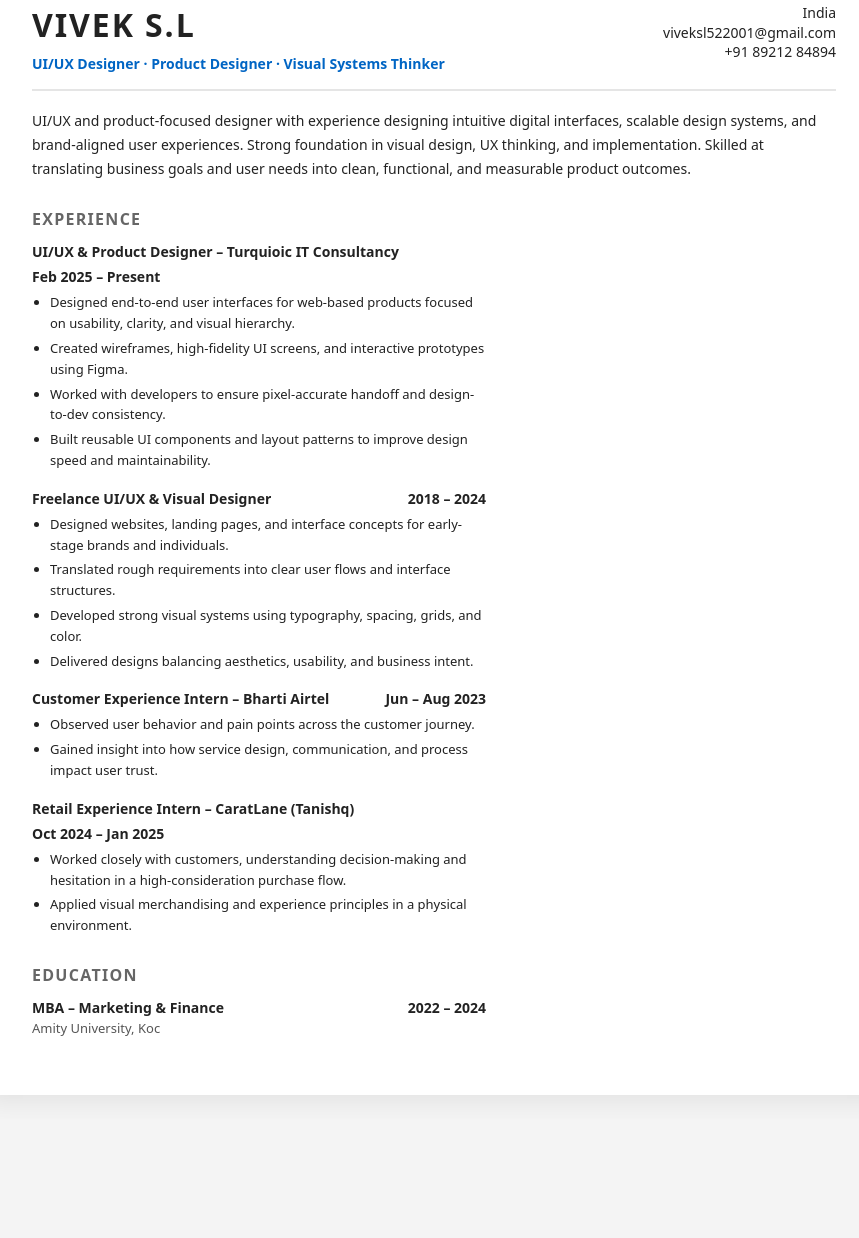
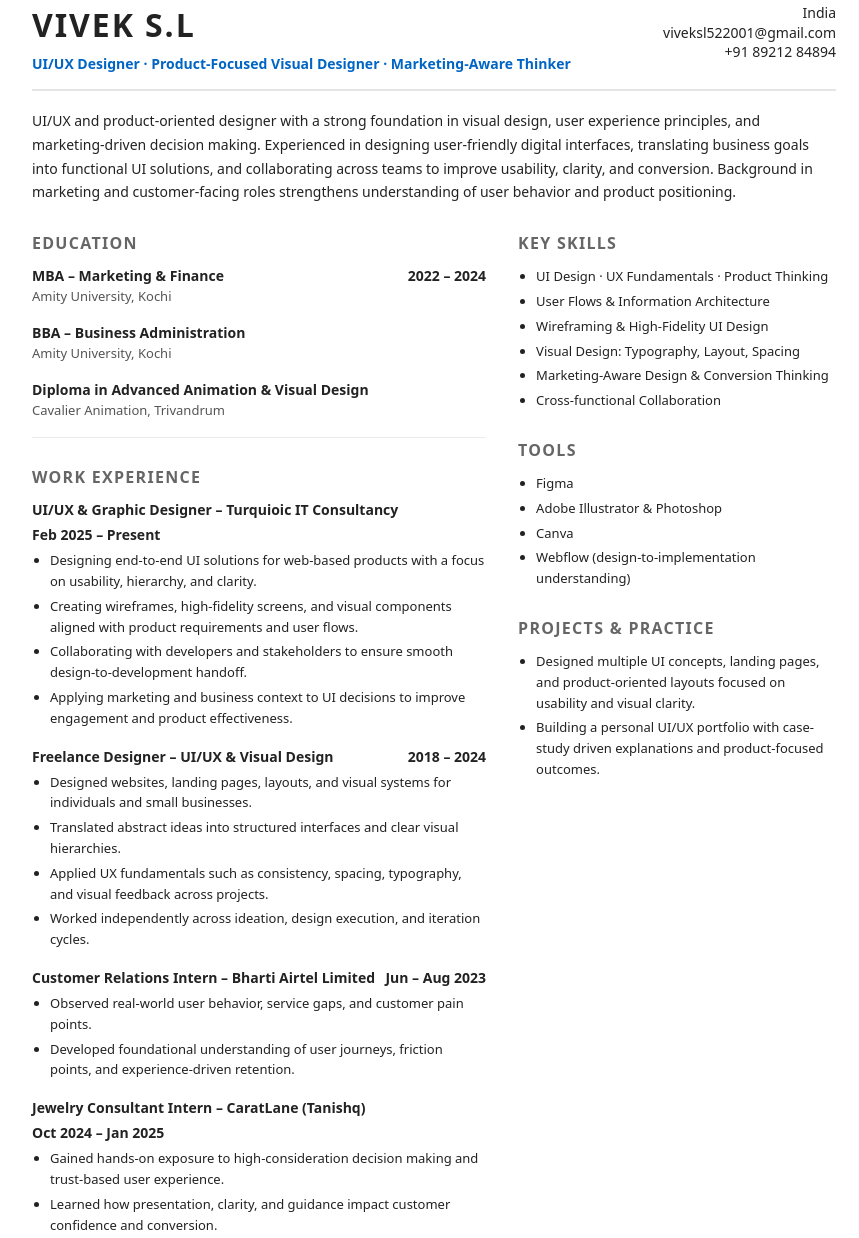
Before and after one commit to viveksl1221/VIVEK-SL-Resume-2026, a plain HTML site: page index.html in a window 1280 px wide. Shown: the part 61-1299 px from the top of the page, without its empty margins (206-1065 px from the left). Before the commit the page ends 1180 px from the top, so only its background shows below. Drawn offline with Linux system fonts and the light colour scheme.

Commit message:
Revise resume content for clarity and focus
Updated various sections of the resume including the summary, education, work experience, and skills to better reflect current qualifications and focus areas.

```diff
--- a/index.html
+++ b/index.html
@@ -102,10 +102,6 @@
       margin-top: 2px;
     }
 
-    .item-subheader span {
-      color: #333;
-    }
-
     ul {
       margin: 6px 0 0 18px;
       padding: 0;
@@ -138,6 +134,7 @@
     }
   </style>
 </head>
+
 <body>
   <main class="page">
 
@@ -146,9 +143,10 @@
       <div>
         <div class="name">VIVEK S.L</div>
         <p class="tagline">
-          UI/UX Designer · Product Designer · Visual Systems Thinker
+          UI/UX Designer · Product-Focused Visual Designer · Marketing-Aware Thinker
         </p>
       </div>
+
       <div class="contact">
         <div>India</div>
         <div>
@@ -164,103 +162,18 @@
 
     <!-- SUMMARY -->
     <section class="summary">
-      UI/UX and product-focused designer with experience designing intuitive
-      digital interfaces, scalable design systems, and brand-aligned user
-      experiences. Strong foundation in visual design, UX thinking, and
-      implementation. Skilled at translating business goals and user needs into
-      clean, functional, and measurable product outcomes.
+      UI/UX and product-oriented designer with a strong foundation in visual
+      design, user experience principles, and marketing-driven decision making.
+      Experienced in designing user-friendly digital interfaces, translating
+      business goals into functional UI solutions, and collaborating across
+      teams to improve usability, clarity, and conversion. Background in
+      marketing and customer-facing roles strengthens understanding of user
+      behavior and product positioning.
     </section>
 
     <div class="two-column">
       <!-- LEFT COLUMN -->
       <section>
-        <!-- EXPERIENCE -->
-        <h2 class="section-title">Experience</h2>
-
-        <div class="item">
-          <div class="item-header">
-            <span>UI/UX &amp; Product Designer – Turquioic IT Consultancy</span>
-            <span>Feb 2025 – Present</span>
-          </div>
-          <ul>
-            <li>
-              Designed end-to-end user interfaces for web-based products focused
-              on usability, clarity, and visual hierarchy.
-            </li>
-            <li>
-              Created wireframes, high-fidelity UI screens, and interactive
-              prototypes using Figma.
-            </li>
-            <li>
-              Worked with developers to ensure pixel-accurate handoff and
-              design-to-dev consistency.
-            </li>
-            <li>
-              Built reusable UI components and layout patterns to improve design
-              speed and maintainability.
-            </li>
-          </ul>
-        </div>
-
-        <div class="item">
-          <div class="item-header">
-            <span>Freelance UI/UX &amp; Visual Designer</span>
-            <span>2018 – 2024</span>
-          </div>
-          <ul>
-            <li>
-              Designed websites, landing pages, and interface concepts for
-              early-stage brands and individuals.
-            </li>
-            <li>
-              Translated rough requirements into clear user flows and interface
-              structures.
-            </li>
-            <li>
-              Developed strong visual systems using typography, spacing, grids,
-              and color.
-            </li>
-            <li>
-              Delivered designs balancing aesthetics, usability, and business
-              intent.
-            </li>
-          </ul>
-        </div>
-
-        <div class="item">
-          <div class="item-header">
-            <span>Customer Experience Intern – Bharti Airtel</span>
-            <span>Jun – Aug 2023</span>
-          </div>
-          <ul>
-            <li>
-              Observed user behavior and pain points across the customer
-              journey.
-            </li>
-            <li>
-              Gained insight into how service design, communication, and process
-              impact user trust.
-            </li>
-          </ul>
-        </div>
-
-        <div class="item">
-          <div class="item-header">
-            <span>Retail Experience Intern – CaratLane (Tanishq)</span>
-            <span>Oct 2024 – Jan 2025</span>
-          </div>
-          <ul>
-            <li>
-              Worked closely with customers, understanding decision-making and
-              hesitation in a high-consideration purchase flow.
-            </li>
-            <li>
-              Applied visual merchandising and experience principles in a
-              physical environment.
-            </li>
-          </ul>
-        </div>
-
         <!-- EDUCATION -->
         <h2 class="section-title">Education</h2>
 
@@ -270,4 +183,158 @@
             <span>2022 – 2024</span>
           </div>
           <div class="item-subheader">
-            Amity University, Koc
+            Amity University, Kochi
+          </div>
+        </div>
+
+        <div class="item">
+          <div class="item-header">
+            <span>BBA – Business Administration</span>
+          </div>
+          <div class="item-subheader">
+            Amity University, Kochi
+          </div>
+        </div>
+
+        <div class="item">
+          <div class="item-header">
+            <span>Diploma in Advanced Animation &amp; Visual Design</span>
+          </div>
+          <div class="item-subheader">
+            Cavalier Animation, Trivandrum
+          </div>
+        </div>
+
+        <div class="section-divider"></div>
+
+        <!-- WORK EXPERIENCE -->
+        <h2 class="section-title">Work Experience</h2>
+
+        <!-- TURQUOIC -->
+        <div class="item">
+          <div class="item-header">
+            <span>UI/UX &amp; Graphic Designer – Turquioic IT Consultancy</span>
+            <span>Feb 2025 – Present</span>
+          </div>
+          <ul>
+            <li>
+              Designing end-to-end UI solutions for web-based products with a
+              focus on usability, hierarchy, and clarity.
+            </li>
+            <li>
+              Creating wireframes, high-fidelity screens, and visual components
+              aligned with product requirements and user flows.
+            </li>
+            <li>
+              Collaborating with developers and stakeholders to ensure smooth
+              design-to-development handoff.
+            </li>
+            <li>
+              Applying marketing and business context to UI decisions to improve
+              engagement and product effectiveness.
+            </li>
+          </ul>
+        </div>
+
+        <!-- FREELANCE -->
+        <div class="item">
+          <div class="item-header">
+            <span>Freelance Designer – UI/UX &amp; Visual Design</span>
+            <span>2018 – 2024</span>
+          </div>
+          <ul>
+            <li>
+              Designed websites, landing pages, layouts, and visual systems for
+              individuals and small businesses.
+            </li>
+            <li>
+              Translated abstract ideas into structured interfaces and clear
+              visual hierarchies.
+            </li>
+            <li>
+              Applied UX fundamentals such as consistency, spacing, typography,
+              and visual feedback across projects.
+            </li>
+            <li>
+              Worked independently across ideation, design execution, and
+              iteration cycles.
+            </li>
+          </ul>
+        </div>
+
+        <!-- AIRTEL -->
+        <div class="item">
+          <div class="item-header">
+            <span>Customer Relations Intern – Bharti Airtel Limited</span>
+            <span>Jun – Aug 2023</span>
+          </div>
+          <ul>
+            <li>
+              Observed real-world user behavior, service gaps, and customer pain
+              points.
+            </li>
+            <li>
+              Developed foundational understanding of user journeys, friction
+              points, and experience-driven retention.
+            </li>
+          </ul>
+        </div>
+
+        <!-- CARATLANE -->
+        <div class="item">
+          <div class="item-header">
+            <span>Jewelry Consultant Intern – CaratLane (Tanishq)</span>
+            <span>Oct 2024 – Jan 2025</span>
+          </div>
+          <ul>
+            <li>
+              Gained hands-on exposure to high-consideration decision making and
+              trust-based user experience.
+            </li>
+            <li>
+              Learned how presentation, clarity, and guidance impact customer
+              confidence and conversion.
+            </li>
+          </ul>
+        </div>
+      </section>
+
+      <!-- RIGHT COLUMN -->
+      <section>
+        <!-- SKILLS -->
+        <h2 class="section-title">Key Skills</h2>
+        <ul>
+          <li>UI Design · UX Fundamentals · Product Thinking</li>
+          <li>User Flows &amp; Information Architecture</li>
+          <li>Wireframing &amp; High-Fidelity UI Design</li>
+          <li>Visual Design: Typography, Layout, Spacing</li>
+          <li>Marketing-Aware Design &amp; Conversion Thinking</li>
+          <li>Cross-functional Collaboration</li>
+        </ul>
+
+        <!-- TOOLS -->
+        <h2 class="section-title">Tools</h2>
+        <ul>
+          <li>Figma</li>
+          <li>Adobe Illustrator &amp; Photoshop</li>
+          <li>Canva</li>
+          <li>Webflow (design-to-implementation understanding)</li>
+        </ul>
+
+        <!-- PROJECTS -->
+        <h2 class="section-title">Projects &amp; Practice</h2>
+        <ul>
+          <li>
+            Designed multiple UI concepts, landing pages, and product-oriented
+            layouts focused on usability and visual clarity.
+          </li>
+          <li>
+            Building a personal UI/UX portfolio with case-study driven
+            explanations and product-focused outcomes.
+          </li>
+        </ul>
+      </section>
+    </div>
+  </main>
+</body>
+</html>
```
